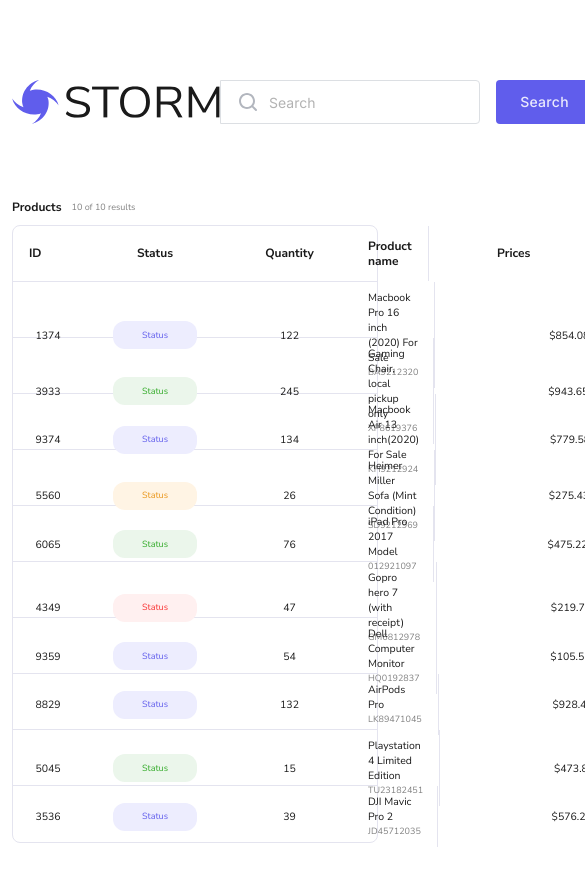
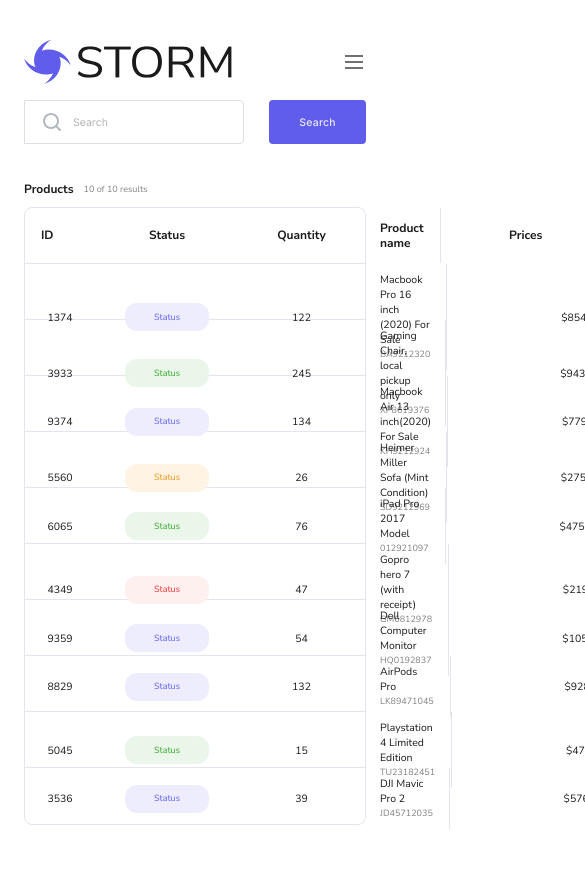
Before and after one commit to Nightfurya/Storm-product-table, a Vue app: page / in a window 390 px wide. Shown: the top 882 px of the page, 585 px wide, since content can reach past the window. Built offline with nearby package versions, Linux system fonts and the light colour scheme.

Commit message:
#004003: Add header responsiveness + add burger menu

```diff
--- a/src/assets/styles/main.scss
+++ b/src/assets/styles/main.scss
@@ -6,7 +6,6 @@
 :root {
 	--app-container-max-width: 1184px;
 	--app-container-padding: 24px;
-	--app-container-padding--small: calc(var(--app-container-padding) / 2);
 }
 
 * {
@@ -46,8 +45,4 @@
 
 	display: flex;
 	flex-direction: column;
-
-	@media (max-width: 1024px) {
-		padding: 0 var(--app-container-padding--small);
-	}
 }
--- a/src/components/AppHeader/AppHeader.vue
+++ b/src/components/AppHeader/AppHeader.vue
@@ -1,4 +1,6 @@
 <script lang="ts" setup>
+import { ref } from 'vue';
+
 defineProps<{
 	modelValue: string;
 }>();
@@ -7,6 +9,8 @@
 	(e: 'update:modelValue', value: string): void;
 	(e: 'applySearch'): void;
 }>();
+
+const isBurgerMenuOpen = ref<boolean>(false);
 </script>
 
 <template>
@@ -50,6 +54,34 @@
 				</div>
 			</div>
 		</div>
+
+		<div class="burger-menu__container">
+			<img
+				class="burger-menu__icon"
+				src="@/assets/icons/burger-menu.svg"
+				alt="burger-menu-icon"
+				@click="isBurgerMenuOpen = !isBurgerMenuOpen"
+			/>
+
+			<div class="burger-menu" v-show="isBurgerMenuOpen">
+				<div class="app-header__icons">
+					<button aria-label="Settings">
+						<img class="app-header__icons-control" src="../../assets/icons/settings-icon.svg" alt="settings-icon" />
+					</button>
+					<button aria-label="Notifications">
+						<img
+							class="app-header__icons-control"
+							src="../../assets/icons/notifications-icon.svg"
+							alt="notifications-icon"
+						/>
+					</button>
+					<div class="app-header__profile">
+						<img class="app-header__icons-control" src="../../assets/icons/user.svg" alt="user-icon" />
+						<span class="app-header__profile-name">Adriana Arias</span>
+					</div>
+				</div>
+			</div>
+		</div>
 	</header>
 </template>
 
@@ -59,6 +91,8 @@
 
 .app-header {
 	@include mixins.flex-row(center, space-between);
+
+	flex-wrap: wrap;
 	margin: 80px 0 76px;
 
 	&__title {
@@ -83,13 +117,41 @@
 
 		.app-header__search {
 			display: flex;
-			margin-right: 30px;
+			margin: 0 30px;
+
+			@media (max-width: 930px) {
+				margin: 0 16px;
+			}
+
+			@media (min-width: 769px) and (max-width: 902px) {
+				margin-left: 0;
+			}
+
+			@media (max-width: 684px) {
+				margin: 0 4px;
+				width: 100%;
+			}
+
+			@media (max-width: 652px) {
+				margin: 0;
+				width: 100%;
+			}
+
+			@media (max-width: 480px) {
+				display: flex;
+				justify-content: space-between;
+			}
+
+			@media (max-width: 420px) {
+				margin: 0;
+				width: 100%;
+			}
 
 			.app-header__input-wrapper {
 				position: relative;
 
 				.search-control {
-					@include mixins.font-style(14px, rgba(colors.$black, 0.87), 400, 'Inter');
+					@include mixins.font-style(0.875rem, rgba(colors.$black, 0.87), $font-family: 'Inter');
 
 					position: relative;
 					width: 260px;
@@ -100,10 +162,17 @@
 					margin-right: 16px;
 
 					&::placeholder {
-						@include mixins.font-style(14px, rgba(colors.$black, 0.3), 400, 'Inter');
+						@include mixins.font-style(0.875rem, rgba(colors.$black, 0.3), $font-family: 'Inter');
+					}
 
-						line-height: 20px;
-						letter-spacing: 0%;
+					@media (max-width: 420px) {
+						width: 220px;
+					}
+
+					@media (max-width: 368px) {
+						width: 180px;
+						padding-left: 40px;
+						margin-right: 8px;
 					}
 				}
 
@@ -113,11 +182,18 @@
 					height: 24px;
 					top: 10px;
 					left: 16px;
+
+					@media (max-width: 368px) {
+						width: 16px;
+						height: 16px;
+						top: 14px;
+						left: 12px;
+					}
 				}
 			}
 
 			&-button {
-				@include mixins.font-style(14px, rgba(colors.$snow, 0.87), 500, 'Inter');
+				@include mixins.font-style(0.875rem, rgba(colors.$snow, 0.87), 500, 'Inter', $letter-spacing: 0.02em);
 
 				width: 97px;
 				height: 44px;
@@ -126,19 +202,31 @@
 				border-radius: 4px;
 				background-color: colors.$maim;
 
-				line-height: 20px;
-				letter-spacing: 0.02em;
-				vertical-align: middle;
-
 				&:hover {
 					cursor: pointer;
 				}
 			}
 		}
 
+		@media (min-width: 769px) and (max-width: 902px) {
+			margin-top: 16px;
+			width: 100%;
+		}
+
+		@media (max-width: 660px) {
+			order: 1;
+			margin-top: 16px;
+		}
+
+		@media (max-width: 480px) {
+			width: 100%;
+		}
+	}
+
 	.app-header__icons {
 		display: flex;
 		align-items: center;
+		margin-left: auto;
 
 		button {
 			height: 44px;
@@ -153,6 +241,10 @@
 			width: 44px;
 			height: 44px;
 		}
+
+		@media (max-width: 768px) {
+			display: none;
+		}
 	}
 
 	.app-header__profile {
@@ -164,13 +256,58 @@
 		}
 
 		&-name {
-				@include mixins.font-style(14px, colors.$maim, 400, 'Inter');
+			@include mixins.font-style(0.875rem, colors.$maim, $font-family: 'Inter', $letter-spacing: 0.02em);
+		}
+	}
 
-				line-height: 20px;
-				letter-spacing: 0.02em;
-				vertical-align: middle;
+	.burger-menu__container {
+		display: none;
+
+		$burger-menu-icon-height: 24px;
+
+		position: relative;
+		width: 24px;
+		height: $burger-menu-icon-height;
+
+		@media (max-width: 768px) {
+			display: block;
+		}
+
+		.burger-menu__icon {
+			width: 100%;
+			height: 100%;
+
+			&:hover {
+				cursor: pointer;
+			}
+		}
+
+		.burger-menu {
+			position: absolute;
+			z-index: 1;
+			top: $burger-menu-icon-height + 4px;
+			right: 0;
+
+			width: 160px;
+			height: 132px;
+			border-radius: 8px;
+			box-shadow: 0 0 2px rgba(0, 0, 0, 0.4);
+			background-color: colors.$snow;
+
+			.app-header__icons {
+				@include mixins.flex-column(flex-start, flex-start);
+			}
+
+			.app-header__profile {
+				.app-header__icons-control {
+					margin-right: 8px;
 				}
 			}
 		}
 	}
+
+	@media (max-width: 768px) {
+		margin: 40px 0 38px;
+	}
+}
 </style>
```
Also changed, not shown: src/assets/icons/burger-menu.svg (added). Lines whose indentation alone changed are shown as unchanged.
